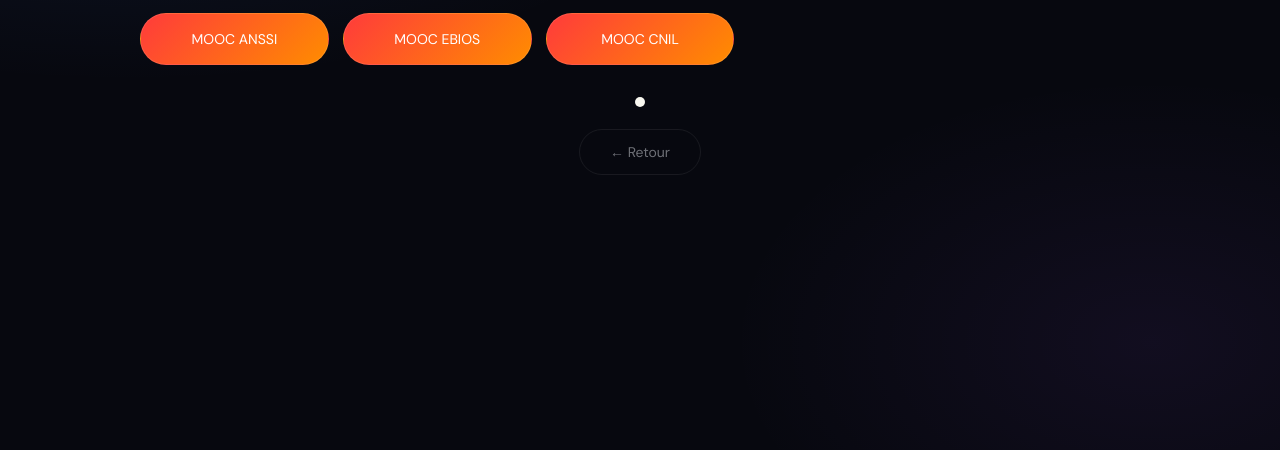
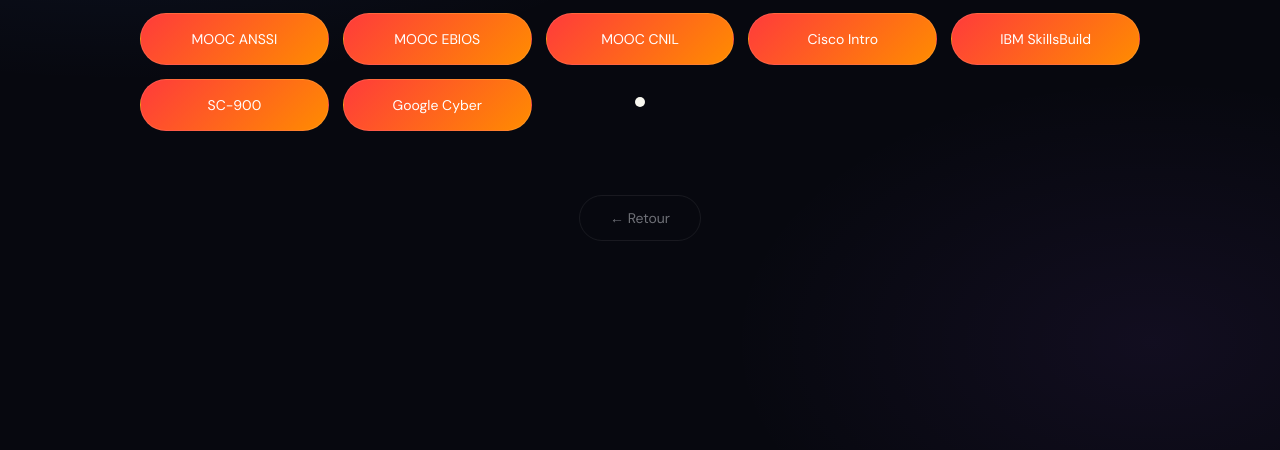
Before and after one commit to obedentaku-ops/Portfolio, a plain HTML site: page certification.html in a window 1280 px wide. Shown: the part 298-748 px from the top of the page. Drawn offline with Linux system fonts and the light colour scheme.

Commit message:
Add new certification links to certification.html

```diff
--- a/certification.html
+++ b/certification.html
@@ -20,6 +20,10 @@
   <a class="bubble" href="Certifications/certif.html">MOOC ANSSI</a>
   <a class="bubble" href="Certifications/certif2.html">MOOC EBIOS</a>
   <a class="bubble" href="Certifications/certif3.html">MOOC CNIL</a>
+  <a class="bubble" href="Certifications/certif4.html">Cisco Intro</a>
+  <a class="bubble" href="Certifications/certif5.html">IBM SkillsBuild</a>
+  <a class="bubble" href="Certifications/certif6.html">SC-900</a>
+  <a class="bubble" href="Certifications/certif7.html">Google Cyber</a>
 </div>
 
 <a class="back-btn" href="index.html#cards">← Retour</a>
```
